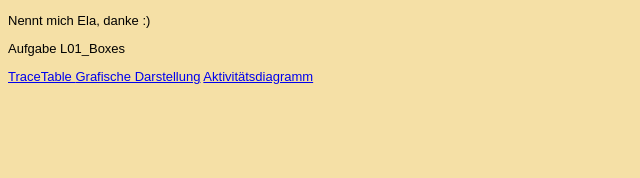
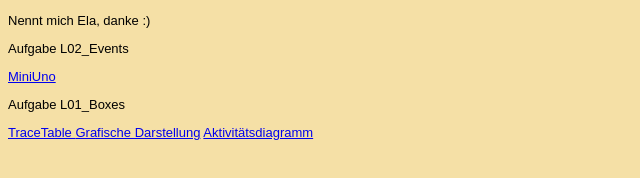
Before and after one commit to ElaFantaSia/EIA.II-WS-20-21, a plain HTML site: page Steckbrief/steckbrief.htm in a window 1280 px wide. Shown: the whole page, without its empty margins (0-640 px from the left). Drawn offline with Linux system fonts and the light colour scheme.

Commit message:
Steckbrief mit MiniUno-Aufgabe aktualisiert

```diff
--- a/Steckbrief/steckbrief.htm
+++ b/Steckbrief/steckbrief.htm
@@ -16,6 +16,9 @@ body {
 	<!-- Hier die Links zu den gelösten Aufgaben einstellen, aktuelle oben, alte stehen lassen! Format: Aufgabenbezeichnung, Datum -->
 <!-- <a href="Repository"></a> -->
 
+<p>Aufgabe L02_Events</p>
+<a href="https://elafantasia.github.io/EIA.II-WS-20-21/Aufgabe_02/L02_MiniUno_Abgabe.pdf" target="_blank"> MiniUno </a>
+<br>
 <p>Aufgabe L01_Boxes</p>
 <a href="https://elafantasia.github.io/EIA.II-WS-20-21/Aufgabe_01/HA_L01_Boxes_S.1.jpg" target="_blank"> TraceTable </a>
 <a href="https://elafantasia.github.io/EIA.II-WS-20-21/Aufgabe_01/HA_L01_Boxes_S.2.jpg" target="_blank"> Grafische Darstellung</a>
```
